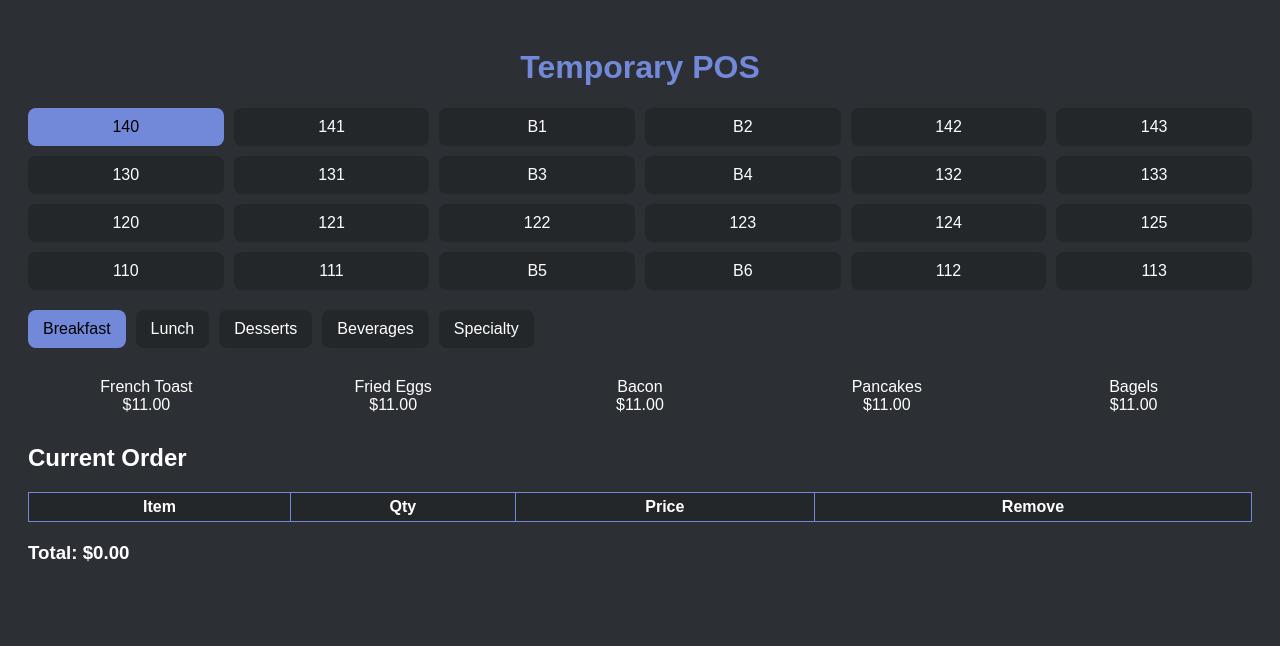
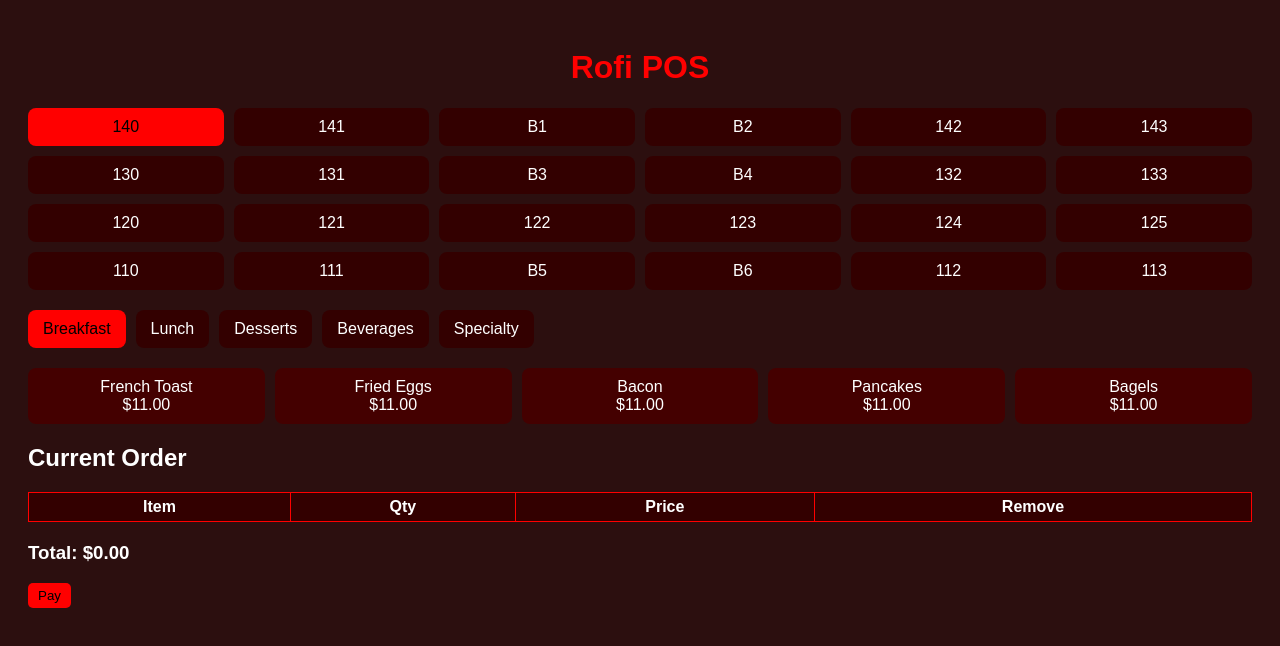
Before and after one commit to 894derekbqrs/rofipos, a plain HTML site: page index.html in a window 1280 px wide. Both pictures are taken after a click on the element "140". Drawn offline with Linux system fonts and the light colour scheme.

Commit message:
index.html

```diff
--- a/index.html
+++ b/index.html
@@ -2,83 +2,28 @@
 <html lang="en">
 <head>
 <meta charset="UTF-8">
-<title>Temporary POS</title>
+<title>Rofi POS</title>
 <style>
-  body {
-    font-family: Arial, sans-serif;
-    background-color: #2c2f33;
-    color: #ffffff;
-    padding: 20px;
-  }
-  h1 {
-    text-align: center;
-    color: #7289da;
-  }
-  #tables {
-    display: grid;
-    grid-template-columns: repeat(6, 1fr);
-    gap: 10px;
-    margin-bottom: 20px;
-  }
-  .table {
-    padding: 10px;
-    background-color: #23272a;
-    border-radius: 8px;
-    text-align: center;
-    cursor: pointer;
-    user-select: none;
-  }
-  .table.selected {
-    background-color: #7289da;
-    color: #000000;
-  }
-  #categories {
-    display: flex;
-    gap: 10px;
-    margin-bottom: 20px;
-    flex-wrap: wrap;
-  }
-  .category {
-    padding: 10px 15px;
-    background-color: #23272a;
-    border-radius: 8px;
-    cursor: pointer;
-  }
-  .category.selected {
-    background-color: #7289da;
-    color: #000000;
-  }
-  #items {
-    display: grid;
-    grid-template-columns: repeat(auto-fit, minmax(120px, 1fr));
-    gap: 10px;
-    margin-bottom: 20px;
-  }
-  .item {
-    padding: 10px;
-    background-color: #2c2f33;
-    border-radius: 8px;
-    text-align: center;
-    cursor: pointer;
-  }
-  table {
-    width: 100%;
-    border-collapse: collapse;
-    margin-bottom: 20px;
-  }
-  th, td {
-    border: 1px solid #7289da;
-    padding: 5px;
-    text-align: center;
-  }
-  th {
-    background-color: #23272a;
-  }
+body { font-family: Arial,sans-serif; background-color:#2c0f0f; color:white; padding:20px; }
+h1 { text-align:center; color:#ff0000; }
+#tables { display:grid; grid-template-columns:repeat(6,1fr); gap:10px; margin-bottom:20px; }
+.table { padding:10px; border-radius:8px; text-align:center; cursor:pointer; user-select:none; background-color:#330000; }
+.table.selected { background-color:#ff0000; color:#000; }
+.table.hasOrder { background-color:#f39c12; color:#000; }
+#categories { display:flex; gap:10px; margin-bottom:20px; flex-wrap:wrap; }
+.category { padding:10px 15px; background-color:#330000; border-radius:8px; cursor:pointer; }
+.category.selected { background-color:#ff0000; color:#000; }
+#items { display:grid; grid-template-columns:repeat(auto-fit,minmax(120px,1fr)); gap:10px; margin-bottom:20px; }
+.item { padding:10px; background-color:#440000; border-radius:8px; text-align:center; cursor:pointer; }
+table { width:100%; border-collapse:collapse; margin-bottom:20px; }
+th,td { border:1px solid #ff0000; padding:5px; text-align:center; }
+th { background-color:#330000; }
+button.pay { padding:5px 10px; background-color:#ff0000; border:none; border-radius:5px; color:#000; cursor:pointer; }
 </style>
 </head>
 <body>
 
-<h1>Temporary POS</h1>
+<h1>Rofi POS</h1>
 
 <div id="tables"></div>
 
@@ -89,19 +34,34 @@
 <h2>Current Order</h2>
 <table>
 <thead>
-    <tr>
-      <th>Item</th>
-      <th>Qty</th>
-      <th>Price</th>
-      <th>Remove</th>
-    </tr>
+<tr><th>Item</th><th>Qty</th><th>Price</th><th>Remove</th></tr>
 </thead>
 <tbody id="order-table"></tbody>
 </table>
+
 <h3 id="total">Total: $0.00</h3>
+<button class="pay" onclick="payTable()">Pay</button>
+
+<!-- Firebase -->
+<script src="https://www.gstatic.com/firebasejs/9.23.0/firebase-app-compat.js"></script>
+<script src="https://www.gstatic.com/firebasejs/9.23.0/firebase-database-compat.js"></script>
 
 <script>
-// --------------------- CONFIG ---------------------
+// --------------------- FIREBASE CONFIG ---------------------
+const firebaseConfig = {
+  apiKey: "YOUR_API_KEY",
+  authDomain: "YOUR_PROJECT_ID.firebaseapp.com",
+  databaseURL: "https://YOUR_PROJECT_ID.firebaseio.com",
+  projectId: "YOUR_PROJECT_ID",
+  storageBucket: "YOUR_PROJECT_ID.appspot.com",
+  messagingSenderId: "YOUR_SENDER_ID",
+  appId: "YOUR_APP_ID"
+};
+firebase.initializeApp(firebaseConfig);
+const database = firebase.database();
+// -----------------------------------------------------------
+
+// Items
 const items = [
 {category:"Breakfast", name:"French Toast", price:11.00},
 {category:"Breakfast", name:"Fried Eggs", price:11.00},
@@ -128,105 +88,130 @@ const items = [
 {category:"Specialty", name:"Steak", price:38.00}
 ];
 
+// Table layout
 const tableLayout = [
-  ["140", "141", "B1", "B2", "142", "143"],
-  ["130", "131", "B3", "B4", "132", "133"],
-  ["120", "121", "122", "123", "124", "125"],
-  ["110", "111", "B5", "B6", "112", "113"]
+["140","141","B1","B2","142","143"],
+["130","131","B3","B4","132","133"],
+["120","121","122","123","124","125"],
+["110","111","B5","B6","112","113"]
 ];
-// ---------------------------------------------------
 
-// Generate tables
 const tablesDiv = document.getElementById("tables");
 let selectedTable = null;
-const orders = {}; // store orders per table
+const orders = {};
 
-tableLayout.flat().forEach(t => {
-  orders[t] = [];
-  const div = document.createElement("div");
+// Initialize tables
+tableLayout.flat().forEach(t=>{
+  orders[t]=[];
+  const div=document.createElement("div");
   div.classList.add("table");
-  div.innerText = t;
-  div.onclick = () => selectTable(t, div);
+  div.innerText=t;
+  div.onclick=()=>selectTable(t,div);
   tablesDiv.appendChild(div);
 });
 
-function selectTable(t, div) {
-  selectedTable = t;
-  document.querySelectorAll(".table").forEach(td=>td.classList.remove("selected"));
+// Select table
+function selectTable(t,div){
+  selectedTable=t;
+  document.querySelectorAll(".table").forEach(td=>{
+    td.classList.remove("selected");
+    if(orders[td.innerText].length>0) td.classList.add("hasOrder");
+    else td.classList.remove("hasOrder");
+  });
   div.classList.add("selected");
   renderOrder();
 }
 
-// Generate categories
-const categoriesDiv = document.getElementById("categories");
-const categories = [...new Set(items.map(i=>i.category))];
-let selectedCategory = categories[0];
+// Categories
+const categoriesDiv=document.getElementById("categories");
+const categories=[...new Set(items.map(i=>i.category))];
+let selectedCategory=categories[0];
 
-categories.forEach(cat => {
-  const div = document.createElement("div");
+categories.forEach(cat=>{
+  const div=document.createElement("div");
   div.classList.add("category");
-  div.innerText = cat;
-  div.onclick = () => { selectedCategory = cat; updateItems(); updateCategoryHighlight(); };
+  div.innerText=cat;
+  div.onclick=()=>{selectedCategory=cat; updateItems(); updateCategoryHighlight();};
   categoriesDiv.appendChild(div);
 });
 
-function updateCategoryHighlight() {
+function updateCategoryHighlight(){
   document.querySelectorAll(".category").forEach(c=>c.classList.remove("selected"));
   Array.from(categoriesDiv.children).forEach(c=>{
-    if(c.innerText === selectedCategory) c.classList.add("selected");
+    if(c.innerText===selectedCategory) c.classList.add("selected");
   });
 }
 
-// Generate items
-const itemsDiv = document.getElementById("items");
-function updateItems() {
-  itemsDiv.innerHTML = "";
+// Items
+const itemsDiv=document.getElementById("items");
+function updateItems(){
+  itemsDiv.innerHTML="";
   items.filter(i=>i.category===selectedCategory).forEach(i=>{
-    const div = document.createElement("div");
+    const div=document.createElement("div");
     div.classList.add("item");
-    div.innerText = `${i.name}\n$${i.price.toFixed(2)}`;
-    div.onclick = () => addItem(i);
+    div.innerText=`${i.name}\n$${i.price.toFixed(2)}`;
+    div.onclick=()=>addItem(i);
     itemsDiv.appendChild(div);
   });
 }
 
-// Add item to order
-function addItem(item) {
+// Add item
+function addItem(item){
   if(!selectedTable) return alert("Select a table first!");
-  const tableOrder = orders[selectedTable];
-  const existing = tableOrder.find(o=>o.name===item.name);
+  const tableOrder=orders[selectedTable];
+  const existing=tableOrder.find(o=>o.name===item.name);
   if(existing) existing.qty++;
   else tableOrder.push({name:item.name, price:item.price, qty:1});
+  updateTableColors();
   renderOrder();
+
+  // Push to Firebase cook queue
+  database.ref('cookQueue').push({table:selectedTable, name:item.name, qty:item.qty});
 }
 
-// Remove item from order
-function removeItem(idx) {
+// Remove item from table order
+function removeItem(idx){
   if(!selectedTable) return;
   orders[selectedTable].splice(idx,1);
+  updateTableColors();
   renderOrder();
 }
 
 // Render order
-function renderOrder() {
-  const tbody = document.getElementById("order-table");
-  tbody.innerHTML = "";
+function renderOrder(){
+  const tbody=document.getElementById("order-table");
+  tbody.innerHTML="";
   if(!selectedTable) return;
-  let total = 0;
-  orders[selectedTable].forEach((o, idx)=>{
-    const row = document.createElement("tr");
-    const removeBtn = `<button onclick="removeItem(${idx})">X</button>`;
-    row.innerHTML = `<td>${o.name}</td><td>${o.qty}</td><td>$${(o.price*o.qty).toFixed(2)}</td><td>${removeBtn}</td>`;
+  let total=0;
+  orders[selectedTable].forEach((o,idx)=>{
+    const row=document.createElement("tr");
+    const removeBtn=`<button onclick="removeItem(${idx})">X</button>`;
+    row.innerHTML=`<td>${o.name}</td><td>${o.qty}</td><td>$${(o.price*o.qty).toFixed(2)}</td><td>${removeBtn}</td>`;
     tbody.appendChild(row);
-    total += o.price*o.qty;
+    total+=o.price*o.qty;
   });
-  document.getElementById("total").innerText = `Total: $${total.toFixed(2)}`;
+  document.getElementById("total").innerText=`Total: $${total.toFixed(2)}`;
+}
+
+// Pay table
+function payTable(){
+  if(!selectedTable) return;
+  orders[selectedTable]=[];
+  renderOrder();
+  updateTableColors();
+}
+
+// Update table colors based on orders
+function updateTableColors(){
+  document.querySelectorAll(".table").forEach(td=>{
+    td.classList.remove("hasOrder");
+    if(orders[td.innerText].length>0) td.classList.add("hasOrder");
+  });
 }
 
 // Initialize
 updateItems();
 updateCategoryHighlight();
 </script>
-
 </body>
 </html>
```
Lines whose indentation alone changed are shown as unchanged.
